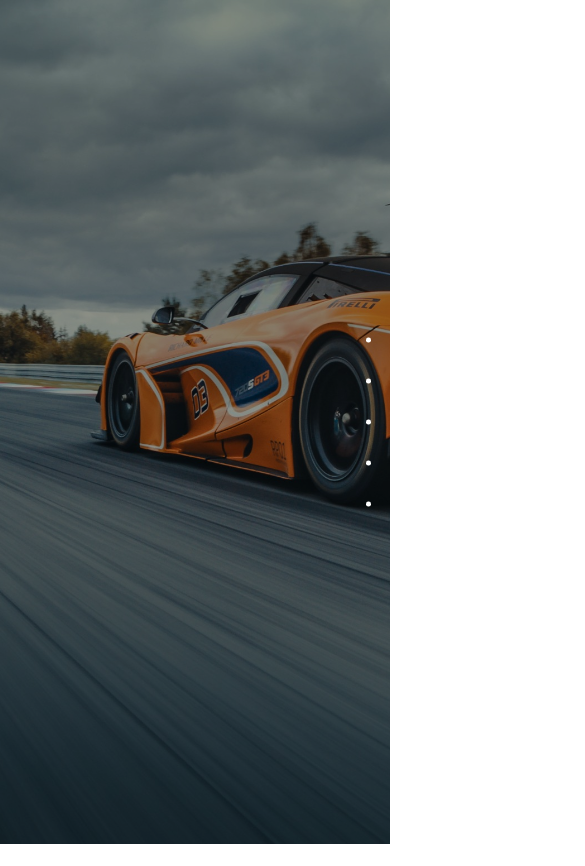
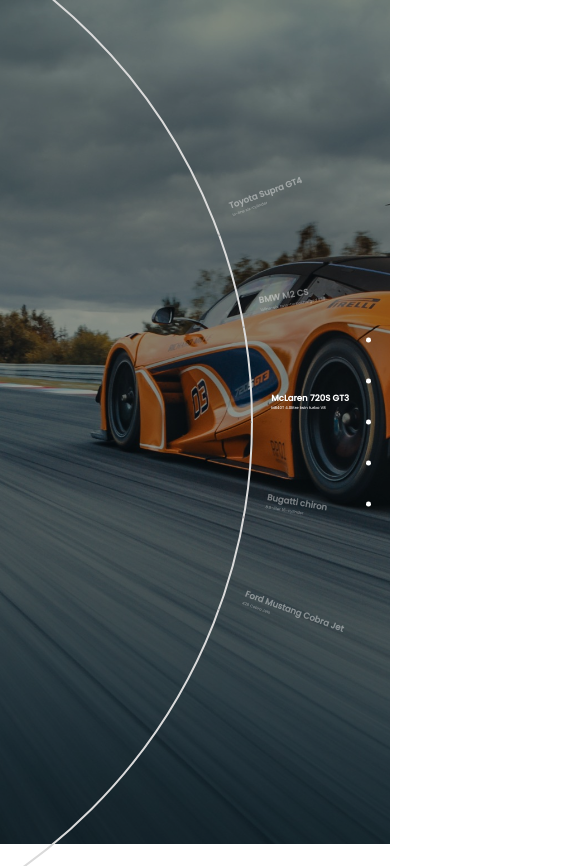
Before and after one commit to randhavevaibhav/Circularnav, a plain HTML site: page index.html in a window 390 px wide. Shown: the top 866 px of the page, 585 px wide, since content can reach past the window. Drawn offline with nearby package versions, Linux system fonts and the light colour scheme.

Commit message:
added responsive style

```diff
--- a/style.css
+++ b/style.css
@@ -137,3 +137,15 @@ html,body{
     background-color:rgb(255, 255, 255);
     cursor: pointer;
 }
+
+@media screen and (max-width: 860px) {
+    /* body {
+      background-color: lightgreen;
+    } */
+
+    #circle
+    {
+        width: 130vh;
+        height: 130vh;
+    }
+  }
```
